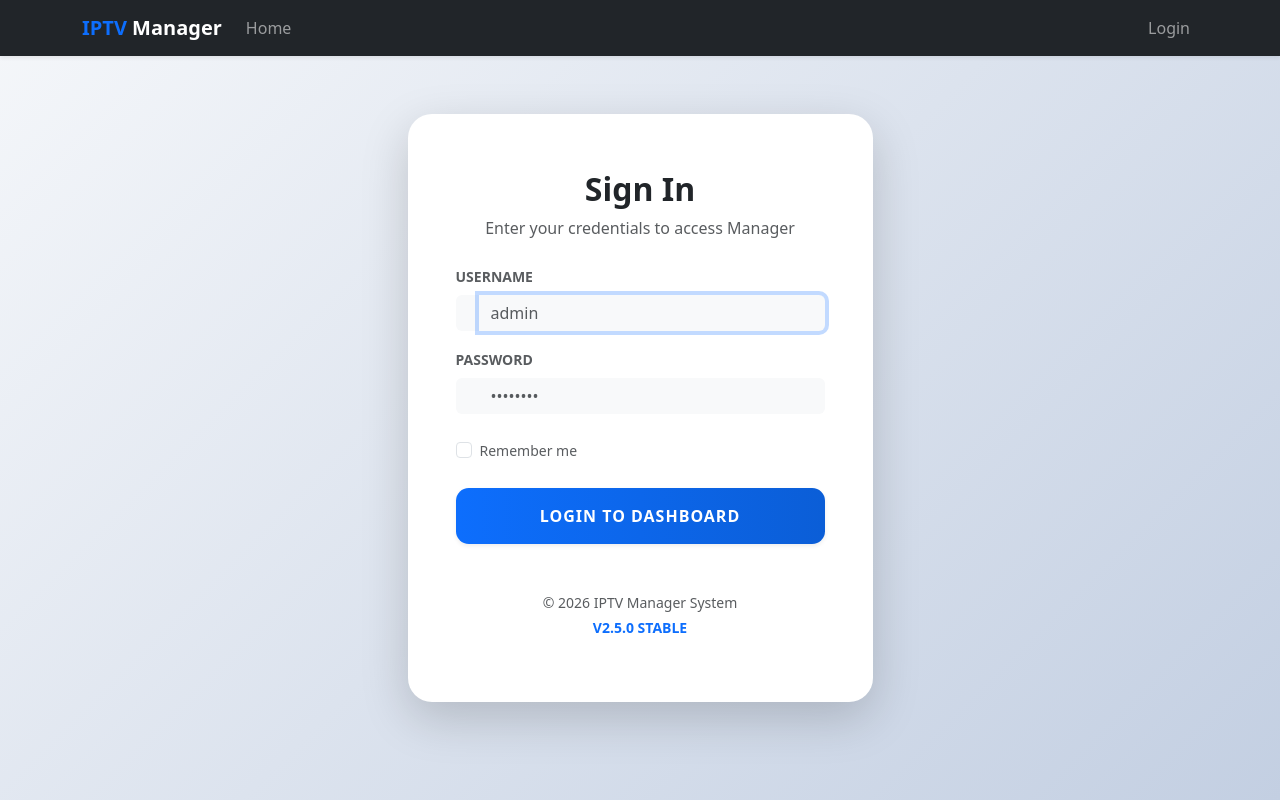
After one commit to thanhnt94/iptvmanager, a Flask app: page /auth/login in a window 1280 px wide. The commit adds this page. Run offline with Flask 3, Linux system fonts and the light colour scheme.

Commit message:
feat: Add user authentication, playlist management, and core application structure.

```diff
--- /dev/null
+++ b/app/modules/auth/routes.py
@@ -0,0 +1,32 @@
+from flask import Blueprint, render_template, redirect, url_for, flash, request
+from flask_login import login_user, logout_user, login_required, current_user
+from app.modules.auth.services import AuthService
+
+auth_bp = Blueprint('auth', __name__, template_folder='templates')
+
+@auth_bp.route('/login', methods=['GET', 'POST'])
+def login():
+    if current_user.is_authenticated:
+        return redirect(url_for('channels.index'))
+
+    if request.method == 'POST':
+        username = request.form.get('username')
+        password = request.form.get('password')
+        remember = True if request.form.get('remember') else False
+
+        user = AuthService.get_user_by_username(username)
+
+        if not user or not user.check_password(password):
+            flash('Please check your login details and try again.', 'danger')
+            return redirect(url_for('auth.login'))
+
+        login_user(user, remember=remember)
+        return redirect(url_for('channels.index'))
+
+    return render_template('auth/login.html')
+
+@auth_bp.route('/logout')
+@login_required
+def logout():
+    logout_user()
+    return redirect(url_for('auth.login'))
--- /dev/null
+++ b/app/modules/auth/templates/auth/login.html
@@ -0,0 +1,86 @@
+{% extends "base.html" %}
+
+{% block content %}
+<div class="container d-flex align-items-center justify-content-center" style="min-height: 80vh;">
+    <div class="col-md-5">
+        <div class="card shadow-lg border-0 overflow-hidden" style="border-radius: 1.5rem;">
+            <div class="row g-0">
+                <div class="col-12 p-5">
+                    <div class="text-center mb-4">
+                        <div class="display-4 text-primary mb-2"><i class="bi bi-shield-lock-fill"></i></div>
+                        <h2 class="fw-bold">Sign In</h2>
+                        <p class="text-muted">Enter your credentials to access Manager</p>
+                    </div>
+
+                    {% with messages = get_flashed_messages(with_categories=true) %}
+                      {% if messages %}
+                        {% for category, message in messages %}
+                          <div class="alert alert-{{ category }} alert-dismissible fade show" role="alert">
+                            {{ message }}
+                            <button type="button" class="btn-close" data-bs-dismiss="modal" aria-label="Close"></button>
+                          </div>
+                        {% endfor %}
+                      {% endif %}
+                    {% endwith %}
+
+                    <form action="{{ url_for('auth.login') }}" method="POST">
+                        <div class="mb-3">
+                            <label class="form-label text-muted small fw-bold">USERNAME</label>
+                            <div class="input-group">
+                                <span class="input-group-text bg-light border-0"><i class="bi bi-person text-primary"></i></span>
+                                <input type="text" name="username" class="form-control bg-light border-0" placeholder="admin" required autofocus>
+                            </div>
+                        </div>
+                        <div class="mb-4">
+                            <label class="form-label text-muted small fw-bold">PASSWORD</label>
+                            <div class="input-group">
+                                <span class="input-group-text bg-light border-0"><i class="bi bi-key text-primary"></i></span>
+                                <input type="password" name="password" class="form-control bg-light border-0" placeholder="••••••••" required>
+                            </div>
+                        </div>
+                        <div class="mb-4 d-flex justify-content-between align-items-center">
+                            <div class="form-check">
+                                <input class="form-check-input" type="checkbox" name="remember" id="rememberMe">
+                                <label class="form-check-label text-muted small" for="rememberMe">
+                                    Remember me
+                                </label>
+                            </div>
+                        </div>
+                        <div class="d-grid">
+                            <button type="submit" class="btn btn-primary py-3 fw-bold shadow-sm" style="border-radius: 0.8rem; letter-spacing: 1px;">
+                                LOGIN TO DASHBOARD
+                            </button>
+                        </div>
+                    </form>
+
+                    <div class="text-center mt-5">
+                        <p class="small text-muted mb-0">© 2026 IPTV Manager System</p>
+                        <p class="small text-primary fw-bold mt-1">V2.5.0 STABLE</p>
+                    </div>
+                </div>
+            </div>
+        </div>
+    </div>
+</div>
+
+<style>
+    body {
+        background: linear-gradient(135deg, #f5f7fa 0%, #c3cfe2 100%);
+        min-height: 100vh;
+    }
+    .card {
+        transition: transform 0.3s ease;
+    }
+    .card:hover {
+        transform: translateY(-5px);
+    }
+    .btn-primary {
+        background: linear-gradient(to right, #0d6efd, #0b5ed7);
+        border: none;
+    }
+    .btn-primary:hover {
+        background: linear-gradient(to right, #0b5ed7, #0a58ca);
+        transform: scale(1.02);
+    }
+</style>
+{% endblock %}
--- a/app/modules/channels/routes.py
+++ b/app/modules/channels/routes.py
@@ -1,4 +1,5 @@
 from flask import Blueprint, render_template, request, redirect, url_for, flash, jsonify, current_app
+from flask_login import login_required
 import requests
 from app.modules.channels.models import Channel, EPGSource
 from app.modules.channels.services import ChannelService, EPGService
@@ -7,6 +8,7 @@ from app.core.database import db
 channels_bp = Blueprint('channels', __name__, template_folder='templates')
 
 @channels_bp.route('/')
+@login_required
 def index():
     page = request.args.get('page', 1, type=int)
     search = request.args.get('search', '')
@@ -61,6 +63,7 @@ def index():
                            playlists=playlists)
 
 @channels_bp.route('/add', methods=['GET', 'POST'])
+@login_required
 def add_channel():
     from app.modules.playlists.models import PlaylistProfile
     from app.modules.playlists.services import PlaylistService
@@ -102,6 +105,7 @@ def add_channel():
                          all_playlists=PlaylistProfile.query.filter_by(is_system=False).all())
 
 @channels_bp.route('/edit/<int:id>', methods=['GET', 'POST'])
+@login_required
 def edit_channel(id):
     from app.modules.playlists.models import PlaylistProfile, PlaylistEntry
     from app.modules.playlists.services import PlaylistService
@@ -135,6 +139,7 @@ def edit_channel(id):
                          current_memberships=current_memberships)
 
 @channels_bp.route('/delete/<int:id>', methods=['POST'])
+@login_required
 def delete_channel(id):
     channel = Channel.query.get_or_404(id)
     db.session.delete(channel)
--- a/app/templates/base.html
+++ b/app/templates/base.html
@@ -24,11 +24,25 @@
                     <li class="nav-item">
                         <a class="nav-link" href="{{ url_for('index') }}">Home</a>
                     </li>
+                    {% if current_user.is_authenticated %}
                     <li class="nav-item"><a class="nav-link" href="{{ url_for('ingestion.import_channels') }}">Import</a></li>
                     <li class="nav-item"><a class="nav-link" href="{{ url_for('channels.index') }}">Channels</a></li>
                     <li class="nav-item"><a class="nav-link" href="{{ url_for('channels.extractor_page') }}">Link Grabber</a></li>
                     <li class="nav-item"><a class="nav-link" href="{{ url_for('playlists.index') }}">Playlists</a></li>
                     <li class="nav-item"><a class="nav-link" href="{{ url_for('channels.epg_management') }}">EPG</a></li>
+                    {% endif %}
+                </ul>
+                <ul class="navbar-nav ms-auto">
+                    {% if current_user.is_authenticated %}
+                    <li class="nav-item d-flex align-items-center">
+                        <span class="badge bg-primary me-3">Admin: {{ current_user.username }}</span>
+                        <a class="nav-link" href="{{ url_for('auth.logout') }}">Logout</a>
+                    </li>
+                    {% else %}
+                    <li class="nav-item">
+                        <a class="nav-link" href="{{ url_for('auth.login') }}">Login</a>
+                    </li>
+                    {% endif %}
                 </ul>
             </div>
         </div>
--- a/requirements.txt
+++ b/requirements.txt
@@ -13,3 +13,4 @@ python-dotenv
 psycopg2-binary
 sqlalchemy-utils
 flask-apscheduler
+flask-login
```
Also changed, not shown: app/__init__.py (+14 -0 lines), app/modules/auth/models.py (added, +19 -0 lines), app/modules/auth/services.py (added, +23 -0 lines), app/modules/playlists/routes.py (+7 -0 lines).
